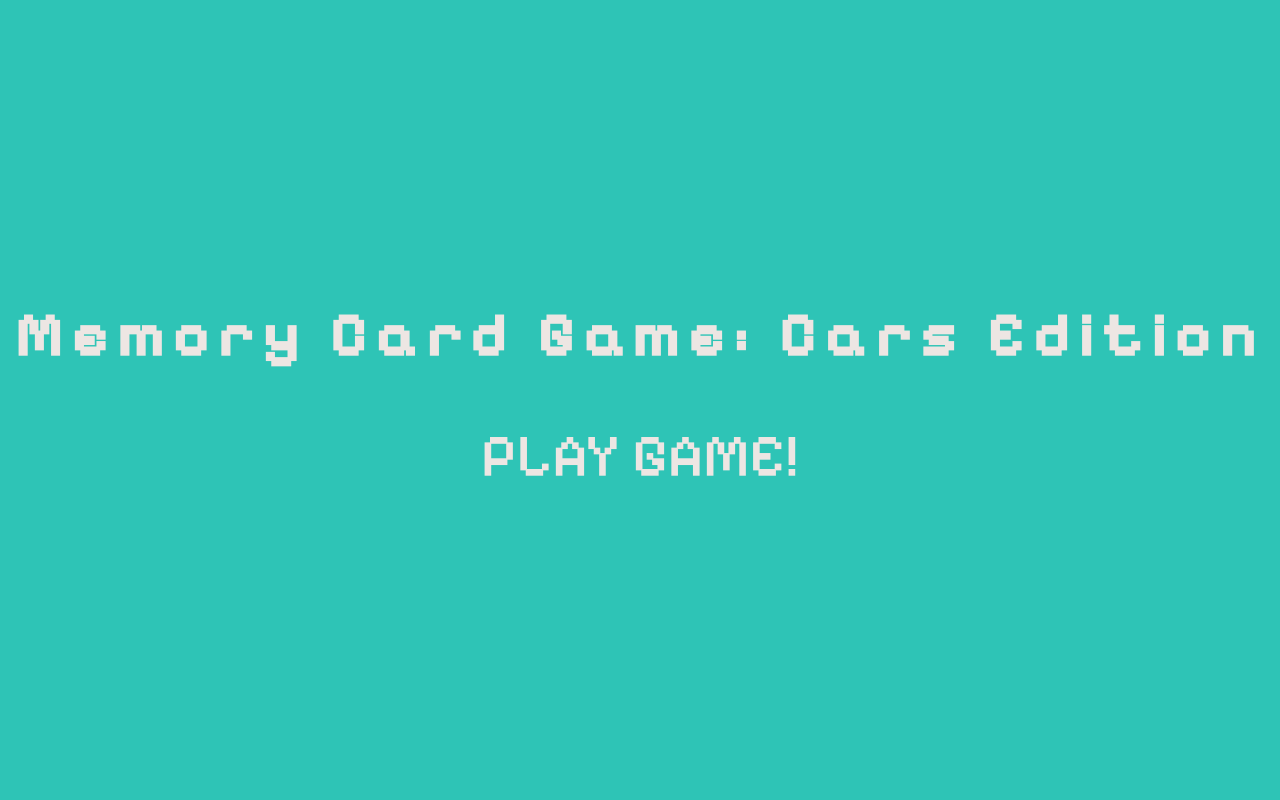
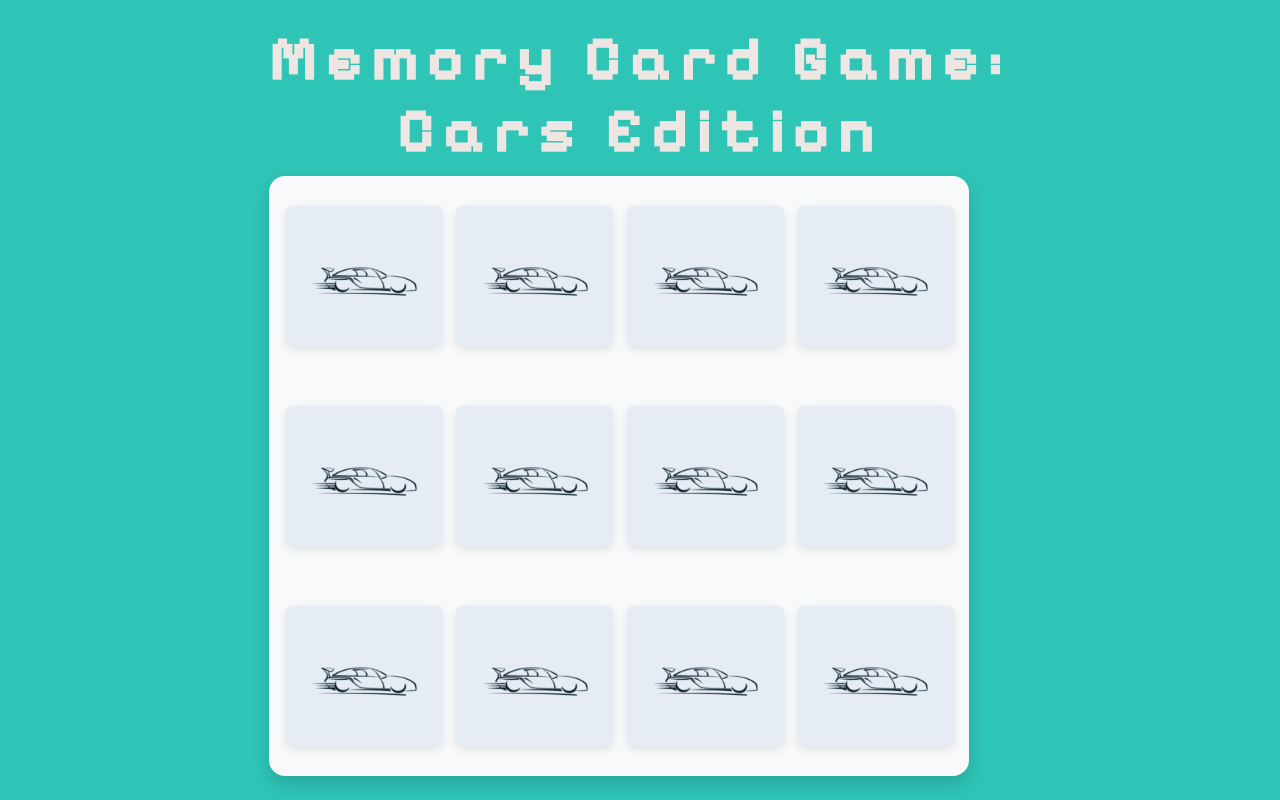
Before and after one commit to Gaviermax/Javascript-Memory-Game, a plain HTML site: page index.html in a window 1280 px wide. Both pictures are taken after a click on the element "PLAY GAME!". Drawn offline with nearby package versions, Linux system fonts and the light colour scheme.

Commit message:
made play button, arranged deck to center

```diff
--- a/index.html
+++ b/index.html
@@ -12,9 +12,9 @@
 
     </header> -->
     <main>
-        <h1 class="text-center mb-5 title">Memory Card Game: Cars Edition</h1>
-        <h1 class="text-center play-cta rounded-pill">PLAY GAME!</h1>
-        <div class="wrapper bg-light rounded-4 shadow">
+        <h1 class="text-center title ttitle-top">Memory Card Game: <br> Cars Edition</h1>
+        <h1 class="text-center play-cta rounded-pill mt-5">PLAY GAME!</h1>
+        <div class="wrapper hide bg-light rounded-4 shadow">
             <ul class="cardBox">
                 <li class="cardItem">
                     <div class="view frontView">
--- a/script.js
+++ b/script.js
@@ -3,6 +3,13 @@ let card1, card2;
 let disableCards = false;
 let matchedcards =0;
 
+document.querySelector(".play-cta").addEventListener("click", () =>{
+
+    document.querySelector(".wrapper").classList.remove("hide");
+    document.querySelector(".play-cta").style = "display: none";
+    document.querySelector(".title").style = "margin-top: 0";
+
+});
 
 const cardClickHandler = (event) =>{
     let cardClicked = event.target;
--- a/styles.css
+++ b/styles.css
@@ -12,6 +12,7 @@
     font-weight: bold;
     font-size: 60px;
     letter-spacing: 10px;
+    margin-top: -100px;
 }
 .play-cta{
     font-family: 'Pixelify Sans', cursive;
@@ -45,8 +46,11 @@ body{
 .wrapper{
     width: 700px;
     height: 600px;
+}
+.hide{
     display: none;
 }
+
 .cardItem, .cardBox, .view{
     display: flex;
     justify-content: center;
```
